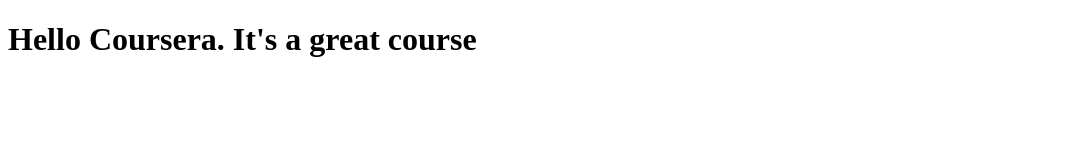
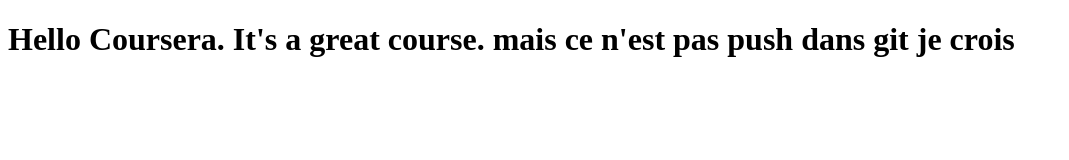
Before and after one commit to charlesf62/coursera-test, a plain HTML site: page site/index.html in a window 1280 px wide. Shown: the whole page, without its empty margins (0-1069 px from the left). Drawn offline with Linux system fonts and the light colour scheme.

Commit message:
My first page.

```diff
--- a/site/index.html
+++ b/site/index.html
@@ -4,6 +4,6 @@
 	<title>Hello Coursera</title>
 </head>
 <body>
-<h1>Hello Coursera. It's a great course</h1>
+<h1>Hello Coursera. It's a great course. mais ce n'est pas push dans git je crois </h1>
 </body>
 </html>
```
